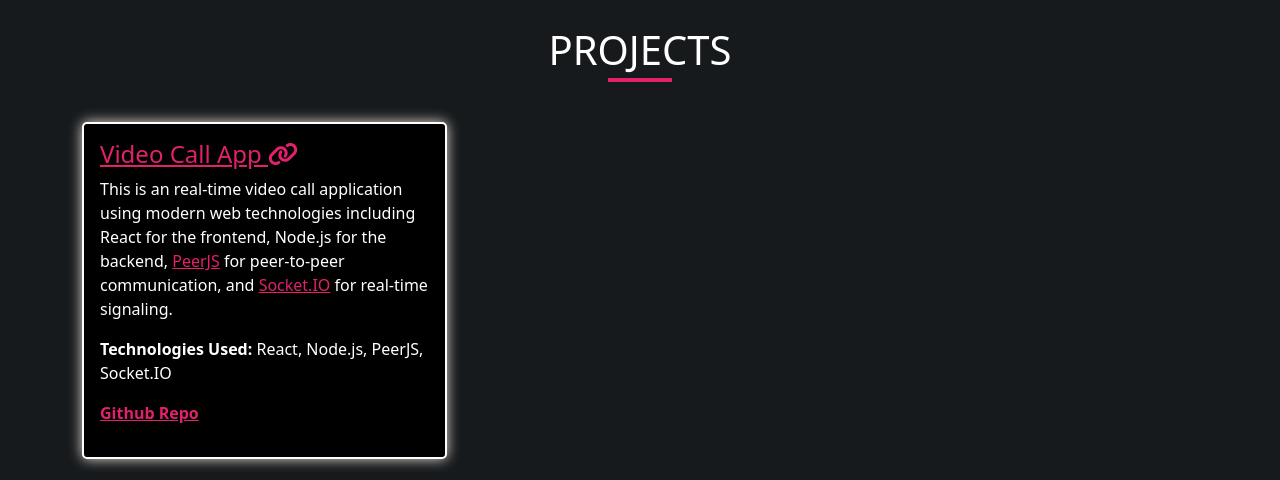
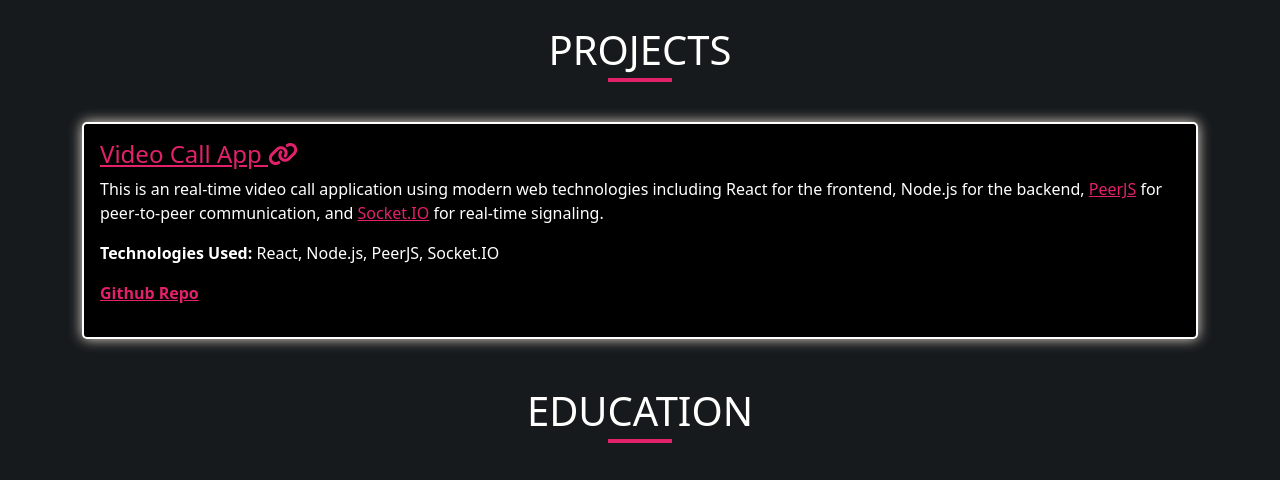
Before and after one commit to shivaji33/portfolio, a plain HTML site: page index.html in a window 1280 px wide. Shown: the part 2660-3140 px from the top of the page. Drawn offline with nearby package versions, Linux system fonts and the light colour scheme; grey boxes are pictures that could not be loaded.

Commit message:
csss changes

```diff
--- a/style.css
+++ b/style.css
@@ -500,10 +500,10 @@
 }
 
 .project-list {
-  display: grid;
-  grid-template-columns: repeat(auto-fill, minmax(300px, 1fr));
+  /* display: grid; */
+  /* grid-template-columns: repeat(auto-fill, minmax(300px, 1fr)); */
   margin-top: 3rem;
-  gap: 10px;
+  /* gap: 10px; */
 }
 
 .project {
```
